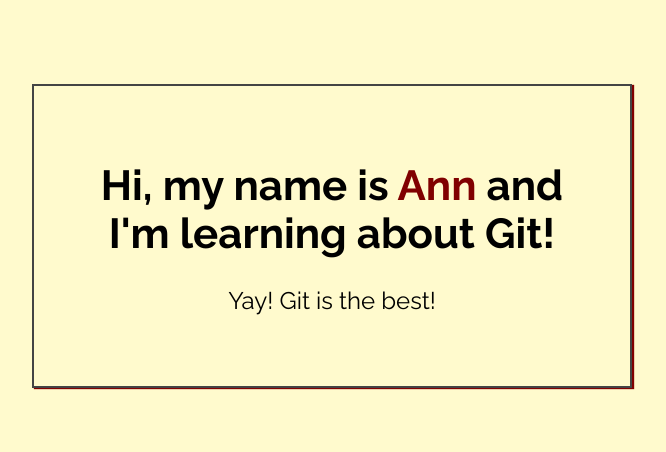
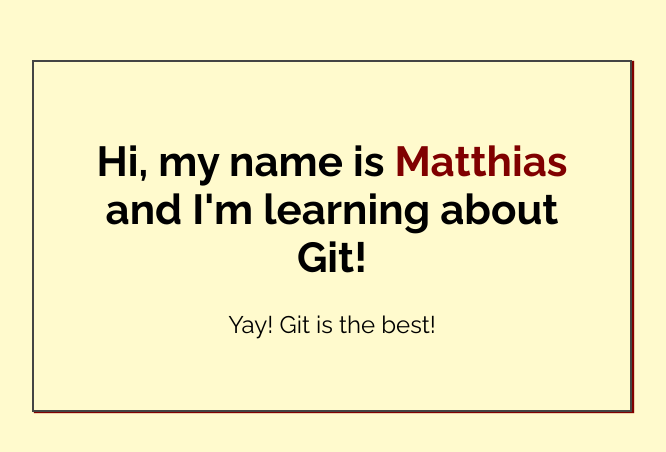
Before and after one commit to Matthias-Snell/my-first-repo, a plain HTML site: page index.html in a window 1280 px wide. Shown: the part 164-616 px from the top of the page, without its empty margins (308-974 px from the left). Drawn offline with Linux system fonts and the light colour scheme.

Commit message:
Changed name in index.html

```diff
--- a/index.html
+++ b/index.html
@@ -14,7 +14,7 @@
 <body>
 
     <div class="greeting">
-        <h1>Hi, my name is <span class="highlight">Ann</span> and I'm learning about Git! </h1>
+        <h1>Hi, my name is <span class="highlight">Matthias</span> and I'm learning about Git! </h1>
 
         <p>Yay! Git is the best!</p>
     </div>
```
